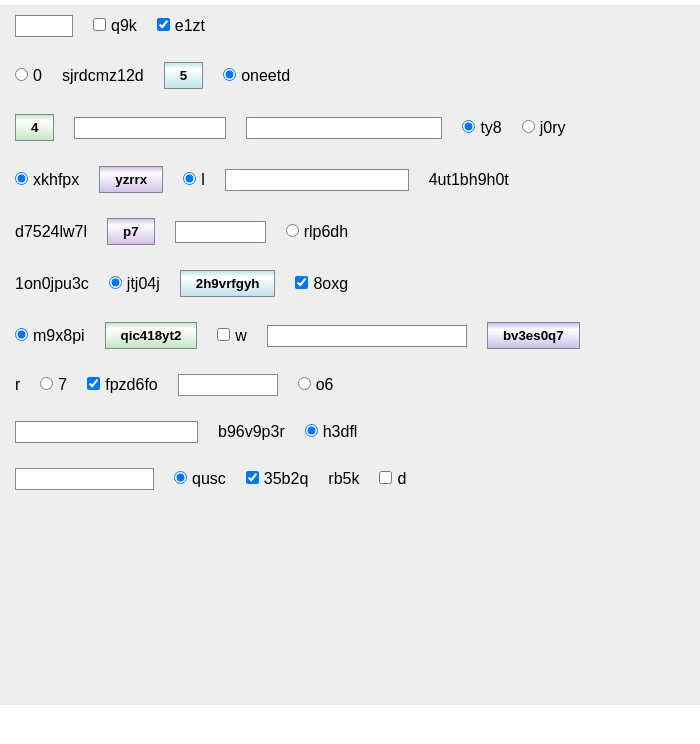
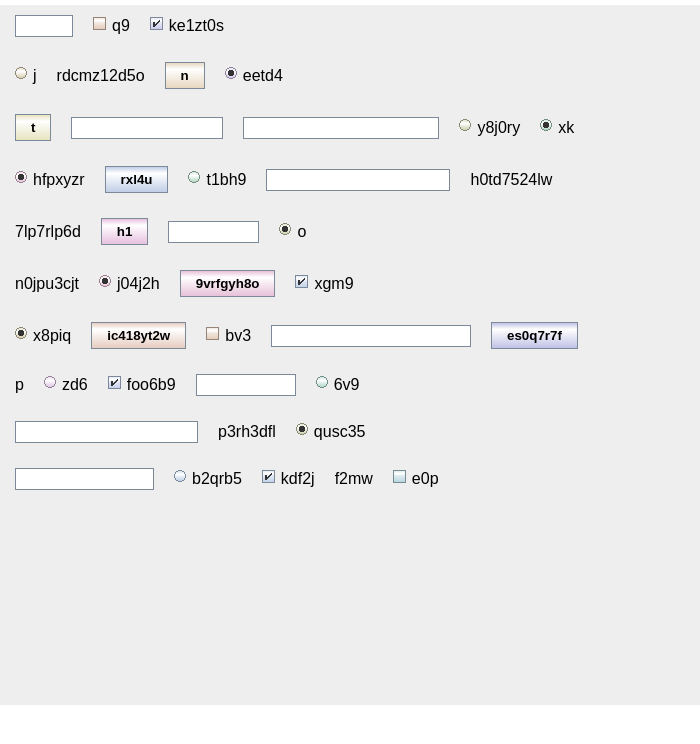
Before and after one commit to DeveloperRyan/SwingUIGenerator, an Electron app: page index.html in a window 700 px wide. Drawn offline with Linux system fonts and the light colour scheme; no server answers.

Commit message:
Change radio/checkbox to be images

```diff
--- a/script.js
+++ b/script.js
@@ -23,59 +23,67 @@ function chooseElement() {
 
     let id, label, container;
     switch (randNum) {
-        case 1:
+        case 1: // Paragraph
             let paragraph = document.createElement("p");
-            paragraph.innerHTML = createString(Math.floor(Math.random() * 15) + 1);
+            paragraph.innerHTML = createString(
+                Math.floor(Math.random() * 15) + 1
+            );
 
             return paragraph;
-        case 2:
+        case 2: // Textbox
             let textbox = document.createElement("input");
             textbox.type = "text";
             textbox.style.width = `${Math.floor(Math.random() * 150 + 50)}px`;
 
             return textbox;
-        case 3:
+        case 3: // Button
             let button = document.createElement("button");
             button.innerHTML = createString(Math.floor(Math.random() * 10) + 1);
-            changeHue(button);
+            changeBackgroundHue(button);
 
             return button;
-        case 4:
+        case 4: // Radio
             container = document.createElement("div");
             container.className = "radio-container";
 
-            let radio = document.createElement("input");
-            id = createString(Math.floor(Math.random() * 7) + 1); // Create an id for the label
+            let radio = document.createElement("img");
+            radio.height = "12";
+            radio.width = "12";
+            radio.class = "radio";
 
-            radio.id = id;
-            radio.type = "radio";
-            radio.checked = Math.random() > 0.5;
+            Math.random() > 0.5
+                ? (radio.src = "./assets/r-selected.png")
+                : (radio.src = "./assets/r-unselected.png");
 
-            label = document.createElement("label");
-            label.innerHTML = id;
-            label.setAttribute("for", id);
+            changeImageHue(radio);
+
+            text = document.createElement("p");
+            text.innerHTML = createString(Math.floor(Math.random() * 7) + 1);
 
             container.appendChild(radio);
-            container.appendChild(label);
+            container.appendChild(text);
 
             return container;
-        case 5:
+        case 5: // Checkbox
             container = document.createElement("div");
             container.className = "checkbox-container";
 
-            let checkbox = document.createElement("input");
-            id = createString(Math.floor(Math.random() * 7) + 1); // Create an id for the label
+            let cb = document.createElement("img");
+            cb.height = "13";
+            cb.width = "13";
+            cb.class = "checkbox";
 
-            checkbox.id = id;
-            checkbox.type = "checkbox";
-            checkbox.checked = Math.random() > 0.5;
+            Math.random() > 0.5
+                ? (cb.src = "./assets/cb-checked.png")
+                : (cb.src = "./assets/cb-unchecked.png");
 
-            label = document.createElement("label");
-            label.innerHTML = id;
-            label.setAttribute("for", id);
+            changeImageHue(cb);
 
-            container.appendChild(checkbox);
-            container.appendChild(label);
+            text = document.createElement("p");
+            text.innerHTML = createString(Math.floor(Math.random() * 7) + 1);
+
+            container.appendChild(cb);
+            container.appendChild(text);
 
             return container;
     }
@@ -96,7 +104,7 @@ function createString(length) {
     return str;
 }
 
-function changeHue(element) {
+function changeBackgroundHue(element) {
     let hue = Math.floor(Math.random() * 361);
     element.style.background = `linear-gradient(
         0deg,
@@ -104,6 +112,12 @@ function changeHue(element) {
         hsl(0, 0%, 100%) 75%,
         hsl(${hue}, 44%, 83%) 100%
     )`;
+}
+
+function changeImageHue(element) {
+    let hue = Math.floor(Math.random() * 361);
+    element.style.filter = `hue-rotate(${hue}deg)`;
+    element.setAttribute("style", `-webkit-filter: hue-rotate(${hue}deg)`);
 }
 
 function getElementBounds(group) {
@@ -146,6 +160,9 @@ function getClassId(element) {
     if (tagName === "input") {
         let type = element.type;
         return CLASS_IDS[type];
+    } else if (tagName === "img") {
+        let type = element.class;
+        return CLASS_IDS[type];
     } else {
         return CLASS_IDS[tagName];
     }
--- a/style.css
+++ b/style.css
@@ -61,3 +61,14 @@ input[type="text"]:focus {
 label {
     margin-left: 5px;
 }
+
+.radio-container,
+.checkbox-container {
+    display: flex;
+    flex-direction: row;
+}
+
+.radio-container img,
+.checkbox-container img {
+    margin-right: 6px;
+}
```
Also changed, not shown: main.js (+8 -4 lines), assets/cb-checked.png (added), assets/cb-unchecked.png (added), assets/r-selected.png (added), assets/r-unselected.png (added), 1 other file.
